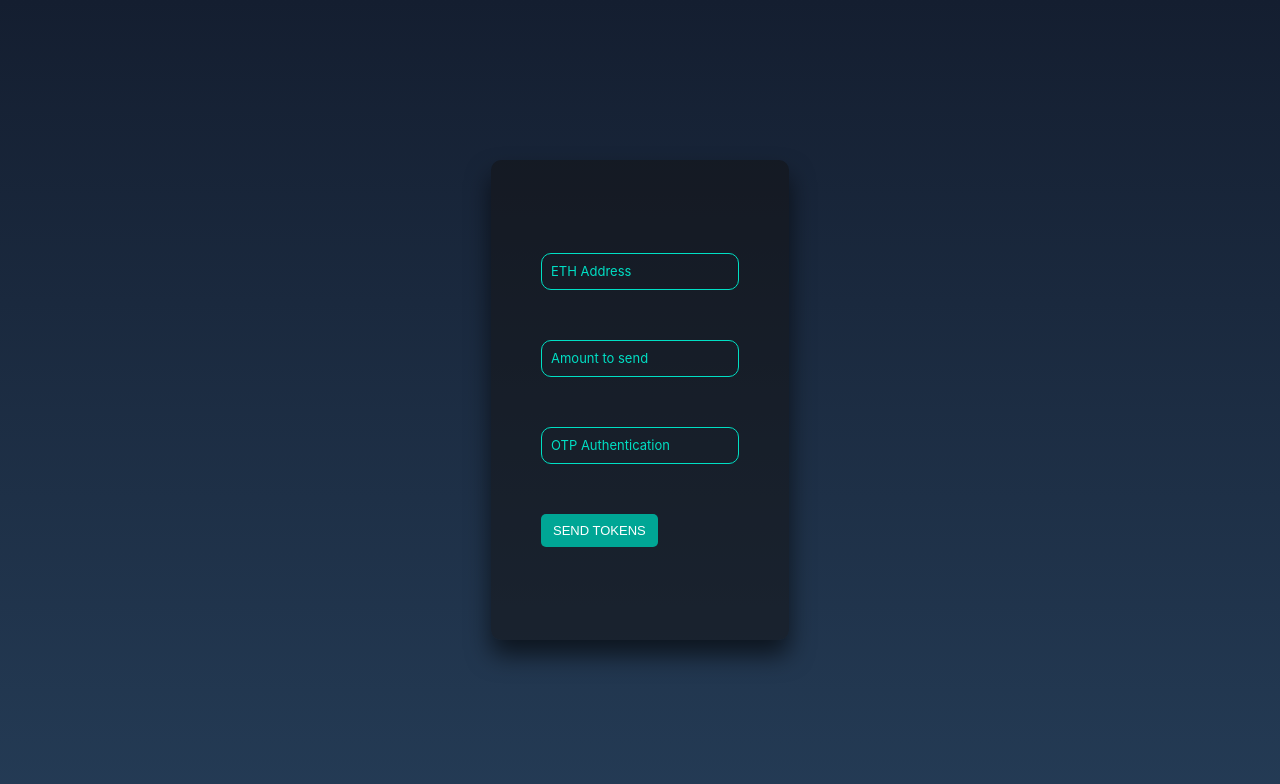
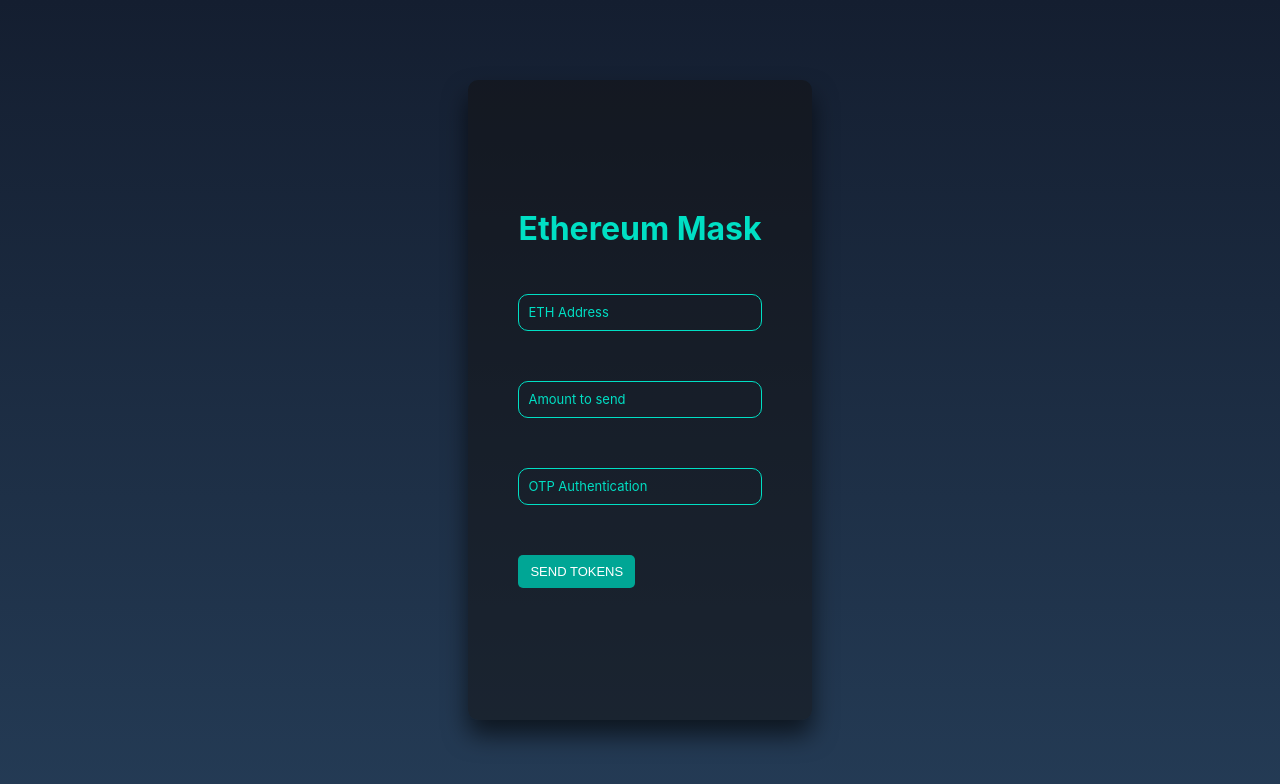
Before and after one commit to ngchinchia/FancyForm, a React (Create React App) app: page / in a window 1280 px wide. Shown: the top 784 px of the page. Built offline with nearby package versions, Linux system fonts and the light colour scheme.

Commit message:
add styling

```diff
--- a/package.json
+++ b/package.json
@@ -10,6 +10,7 @@
     "react": "^18.2.0",
     "react-dom": "^18.2.0",
     "react-scripts": "5.0.1",
+    "react-spinners": "^0.13.8",
     "web-vitals": "^2.1.4",
     "yup": "^1.2.0"
   },
--- a/src/component/FormStyle.css
+++ b/src/component/FormStyle.css
@@ -1,8 +1,20 @@
+body {
+  font-family: "Inter", sans-serif;
+  font-weight: 400;
+  /* Applying Inter Extra Light to the entire document */
+}
+
 *,
 *::before,
 *::after {
   box-sizing: border-box;
 }
+
+.app-title {
+  color: #00dfc4;
+}
+
+
 
 .main-container {
   display: flex;
@@ -18,7 +30,7 @@
   flex-direction: column;
   justify-content: center;
   align-items: center;
-  height: 60vh;
+  height: 80vh;
   width: 100%;
   max-width: 400px;
   box-sizing: border-box;
@@ -54,20 +66,20 @@
   pointer-events: none;
   font-size: small;
   color: #00dfc4;
-  /* background-color: white; */
   transition: 0.5s
-
 }
 
-.input-field:focus+.place-holder {
+.input-field:focus+.place-holder,
+.input-field:not(:placeholder-shown)+.place-holder {
   color: #00dfc4;
   transform: translateY(-40px);
   border-left: 1px solid #00dfc4;
 }
+
 .send-token-button {
   border: none;
   padding: 9px 12px;
-  background:  #00a695;
+  background: #00a695;
   font-size: small;
   color: white;
   border-radius: 5px;
@@ -77,8 +89,18 @@
   background-color: #00dfc4;
 }
 
+.values-submitted {
+  color: #00dfc4;
+  font-size: large;
+  justify-content: center;
+  align-items: center;
+  border-radius: 15px;
+  border: 2px solid #00dfc4;
+  padding: 20px 20px;
+}
+
 .error-eth {
   color: red;
   font-size: small;
-
+  padding: 10px 10px;
 }
--- a/src/component/SolutionForm.js
+++ b/src/component/SolutionForm.js
@@ -1,17 +1,34 @@
-import React, {useState}from "react";
+import React, { useState } from "react";
 import { Formik, Form, Field } from "formik";
-import{ FormSchema } from "../schema/FormValidationSchema"
+import { FormSchema } from "../schema/FormValidationSchema";
+import ClimbingBoxLoader from "react-spinners/ClimbingBoxLoader";
 import "./FormStyle.css";
 
 const SolutionForm = () => {
-  const [isFocused, setIsFocused] = useState(null);
+  const [isLoading, setIsLoading] = useState(false);
+  const [isSubmitted, setIsSubmitted] = useState(false);
+  const [valuesSubmitted, setValuesSubmit] = useState(null);
 
-  const handleEthFocus = (input) => {
-    setIsFocused(input)
-  }
+  // const data = JSON.stringify(valuesSubmitted)
 
   return (
     <div className="main-container">
+      {isLoading ? (
+        <div>
+          <ClimbingBoxLoader
+            color={"#00dfc4"}
+            size={30}
+            aria-label="Loading Spinner"
+            data-testid="loader"
+          />
+        </div>
+      ) : isSubmitted ? (
+        <div className="values-submitted">
+          <h1 className="title-success">Transaction Completed!</h1>
+          <p>You sent to eth address: {valuesSubmitted.ethAddress} </p>
+          <p>Amount: {valuesSubmitted.inputAmount} ETH</p>
+        </div>
+      ) : (
         <Formik
           initialValues={{
             ethAddress: "",
@@ -19,16 +36,25 @@ const SolutionForm = () => {
             otpAuthentication: "",
           }}
           validationSchema={FormSchema}
-        onSubmit={(values) => {
-          // same shape as initial values
-          console.log(values);
+          onSubmit={(values, { setSubmitting }) => {
+            setIsLoading(true);
+            setTimeout(() => {
+              setSubmitting(false);
+              setIsSubmitted(true);
+              setValuesSubmit(values);
+              setIsLoading(false);
+            }, 5000);
           }}
         >
-       {({ errors, touched }) => (
-      <Form>
+          {({ errors, touched, isSubmitting, handleSubmit }) => (
+            <Form onSubmit={handleSubmit}>
               <div className="form-container">
+                <h1 className="app-title">Ethereum Mask</h1>
                 <div className="input-box">
-            <Field name="ethAddress" className="input-field"
+                  <Field
+                    name="ethAddress"
+                    className="input-field"
+                    placeholder=" "
                   />
                   <span className="place-holder">ETH Address</span>
                   {errors.ethAddress && touched.ethAddress ? (
@@ -37,7 +63,12 @@ const SolutionForm = () => {
                 </div>
 
                 <div className="input-box">
-          <Field name="inputAmount" className="input-field" type="number" />
+                  <Field
+                    name="inputAmount"
+                    className="input-field"
+                    type="number"
+                    placeholder=" "
+                  />
                   <span className="place-holder">Amount to send</span>
                   {errors.inputAmount && touched.inputAmount ? (
                     <div className="error-eth">{errors.inputAmount}</div>
@@ -45,7 +76,11 @@ const SolutionForm = () => {
                 </div>
 
                 <div className="input-box">
-          <Field name="otpAuthentication" className="input-field"/>
+                  <Field
+                    name="otpAuthentication"
+                    className="input-field"
+                    placeholder=" "
+                  />
                   <span className="place-holder">OTP Authentication</span>
                   {errors.otpAuthentication && touched.otpAuthentication ? (
                     <div className="error-eth">{errors.otpAuthentication}</div>
@@ -53,7 +88,11 @@ const SolutionForm = () => {
                 </div>
 
                 <div className="input-box">
-            <button type="submit" className="send-token-button">
+                  <button
+                    type="submit"
+                    className="send-token-button"
+                    disabled={isSubmitting}
+                  >
                     SEND TOKENS
                   </button>
                 </div>
@@ -61,6 +100,7 @@ const SolutionForm = () => {
             </Form>
           )}
         </Formik>
+      )}
     </div>
   );
 };
--- a/src/schema/FormValidationSchema.js
+++ b/src/schema/FormValidationSchema.js
@@ -1,23 +1,17 @@
-import * as Yup from 'yup';
+import * as Yup from "yup";
 
-const ethRegex = /^0x[a-fA-F0-9]{40}$/gm
+const ethRegex = /^0x[a-fA-F0-9]{40}$/gm;
+
 export const FormSchema = Yup.object().shape({
-    ethAddress: Yup.string()
-      .min(40, 'Eth address must be at least 40 characters in length!')
-      .max(42, 'Address shall not exceed 42 characters in length!')
-      .matches(ethRegex, 'Invalid address!')
-      .required('Required'),
-    inputAmount: Yup.number()
-      .positive('Amount must not be negative!')
-      .required('Required'),
-    otpAuthentication: Yup.string()
-      .matches(/^\d{6}$/, 'OTP must be 6 digits!')
-      .required('Required')
-
-
-    // lastName: Yup.string()
-    //   .min(2, 'Too Short!')
-    //   .max(50, 'Too Long!')
-    //   .required('Required'),
-    // email: Yup.string().email('Invalid email').required('Required'),
-  });
+  ethAddress: Yup.string()
+    .min(40, "Eth address must be at least 40 characters in length!")
+    .max(42, "Address shall not exceed 42 characters in length!")
+    .matches(ethRegex, "Invalid address!")
+    .required("Required"),
+  inputAmount: Yup.number()
+    .positive("Amount must not be negative!")
+    .required("Required"),
+  otpAuthentication: Yup.string()
+    .matches(/^\d{6}$/, "OTP must be 6 digits!")
+    .required("Required"),
+});
```
Also changed, not shown: 1 other file (tests, documents, lock files or other folders). Lines whose indentation alone changed are shown as unchanged.
